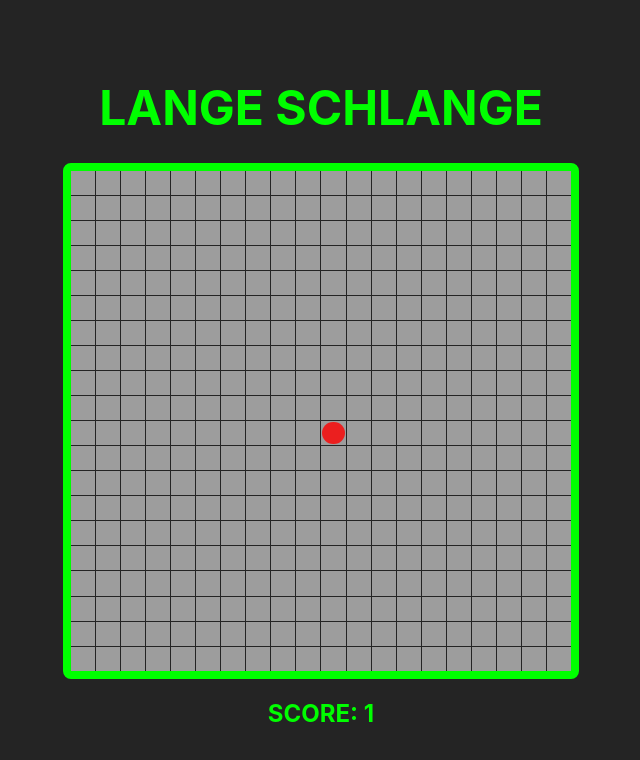
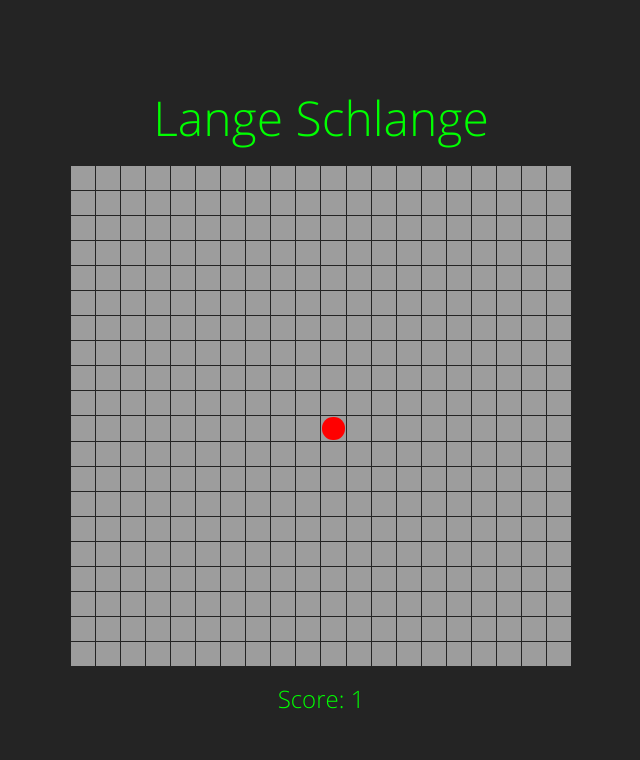
Before and after one commit to h4ka/snake-svelte, a Svelte app: page / in a window 1280 px wide. Shown: the top 760 px of the page, without its empty margins (319-959 px from the left). Built offline with nearby package versions, Linux system fonts and the light colour scheme.

Commit message:
refactor fonts

```diff
--- a/src/App.svelte
+++ b/src/App.svelte
@@ -112,15 +112,15 @@
 </script>
 
 <main>
-    <h1>LANGE SCHLANGE</h1>
+    <h1>Lange Schlange</h1>
     {#if !snake.isAlive}
-        <div id="popup" class="overlay">
+        <div class="overlay">
             <h2>GAME OVER</h2>
             <span>press ESC to restart</span>
         </div>
     {/if}
-    {#if gamePaused}
-        <div id="paused" class="overlay">
+    {#if gamePaused && snake.isAlive}
+        <div class="overlay">
             <h2>PAUSE</h2>
             <span>press SPACE to continue</span>
         </div>
@@ -134,7 +134,7 @@
             {/each}
         {/each}
     </div>
-    <h2>SCORE: {snake.body.length}</h2>
+    <h2>Score: {snake.body.length}</h2>
 </main>
 <svelte:window on:keydown|preventDefault={onKeyDown} />
 <audio src="src/assets/sounds/eat.mp3" bind:this={eatSound}></audio>
@@ -144,6 +144,7 @@
     main {
         color: #00ff00;
     }
+
     .overlay {
         position: fixed;
         top: 50%;
@@ -154,17 +155,7 @@
         place-content: center;
         z-index: 1;
         border-radius: 2vmin;
-    }
-
-    #popup {
-        background: #000000c5;
-        color: #ffffffaf;
-        border: 1vmin solid #00ff00;
-    }
-
-    #paused {
-        background: #00000074;
-        color: #ffffffaf;
+        background: #00000085;
     }
 
     .blured {
@@ -178,8 +169,6 @@
         grid-gap: 1px;
         width: min(70vmin, 500px);
         height: min(70vmin, 500px);
-        border: 1vmin solid #00ff00;
-        border-radius: 1vmin;
     }
 
     .cell {
@@ -200,7 +189,7 @@
     }
 
     .snake-body {
-        background-color: #009000;
+        background-color: #009000d7;
     }
 
     .snake-dead {
@@ -208,12 +197,17 @@
     }
 
     .food {
-        background-color: #ff0000cc;
+        background-color: #ff0000;
     }
 
     h1 {
         font-size: min(6vmin, 50px);
-        padding: 2vmax;
+        padding: 1rem;
         margin: 0px;
     }
+
+    h2 {
+        margin: 0;
+        padding: 1rem;
+    }
 </style>
--- a/src/app.css
+++ b/src/app.css
@@ -1,6 +1,10 @@
+@font-face {
+    font-family: "Open Sans";
+    src: url("../public/fonts/OpenSans-Light.ttf") format("truetype");
+}
+
 :root {
-    font-family: Inter, Avenir, sistem-ui, Helvetica, Arial, sans-serif;
-    font-weight: 400;
+    font-family: "Open Sans", Avenir, Helvetica, Arial, sans-serif;
 
     color-scheme: light dark;
     color: rgba(255, 255, 255, 0.87);
```
Also changed, not shown: public/fonts/OpenSans-Light.ttf (added).
